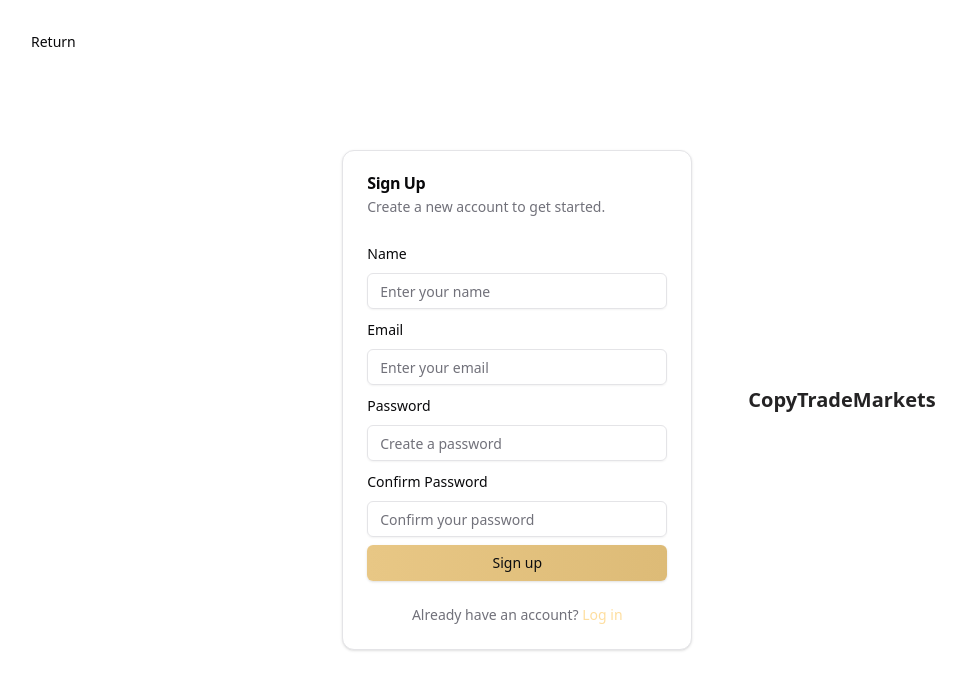
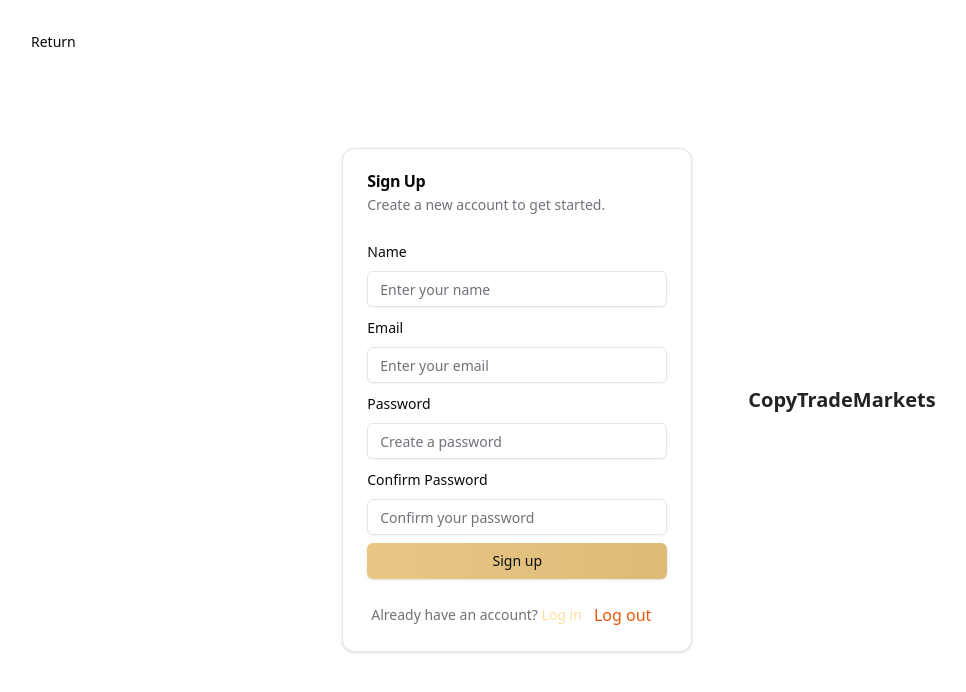
Before and after one commit to EvelynKaze/copyTrading-CustomerEnd, a Next.js app: page /signup in a window 1280 px wide. Shown: the top 692 px of the page, without its empty margins (1-967 px from the left). Built offline with nearby package versions, Linux system fonts and the light colour scheme; no server answers; some icons are missing.

Commit message:
checkpoint

```diff
--- a/app/signup/page.tsx
+++ b/app/signup/page.tsx
@@ -30,7 +30,7 @@ import ThemeToggle from "@/components/toggleTheme";
 import { useRouter } from "next/navigation";
 import { account, ID } from "../../lib/appwrite";
 import { useAppDispatch } from "@/store/hook";
-import { setUser } from "@/store/userSlice"
+import { setUser } from "@/store/userSlice";
 
 const signupSchema = z
   .object({
@@ -55,7 +55,6 @@ export default function SignupForm() {
   const { toast } = useToast();
   const router = useRouter();
   const dispatch = useAppDispatch();
-
 
   const form = useForm<SignupFormValues>({
     resolver: zodResolver(signupSchema),
@@ -110,7 +109,7 @@ export default function SignupForm() {
       await account.deleteSession("current");
       toast({
         description: "Logged out successfully",
-            })
+      });
       // if (typeof window !== "undefined") {
       //     localStorage.removeItem("userName")
       //     localStorage.removeItem("userId")
@@ -120,10 +119,9 @@ export default function SignupForm() {
       console.error("Logout error:", error.message);
       toast({
         description: `${error.message}`,
-            })
+      });
     }
   };
-
 
   return (
     <div className="flex flex-col md:flex-row-reverse justify-center gap-4 relative items-center w-full h-screen">
@@ -240,7 +238,12 @@ export default function SignupForm() {
                 Log in
               </Link>
             </p>
-                {/*<div className="cursor-pointer text-orange-600 px-3" onClick={() => logout()}>Log out</div>*/}
+            <div
+              className="cursor-pointer text-orange-600 px-3"
+              onClick={() => logout()}
+            >
+              Log out
+            </div>
           </CardFooter>
         </Card>
       </motion.div>
```
Lines whose indentation alone changed are shown as unchanged.
